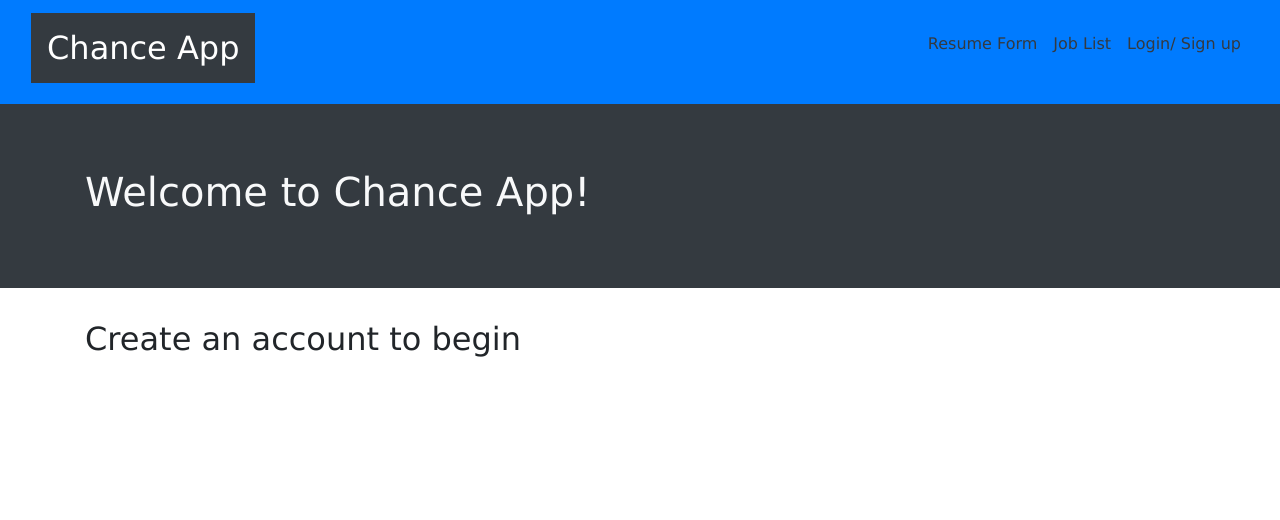
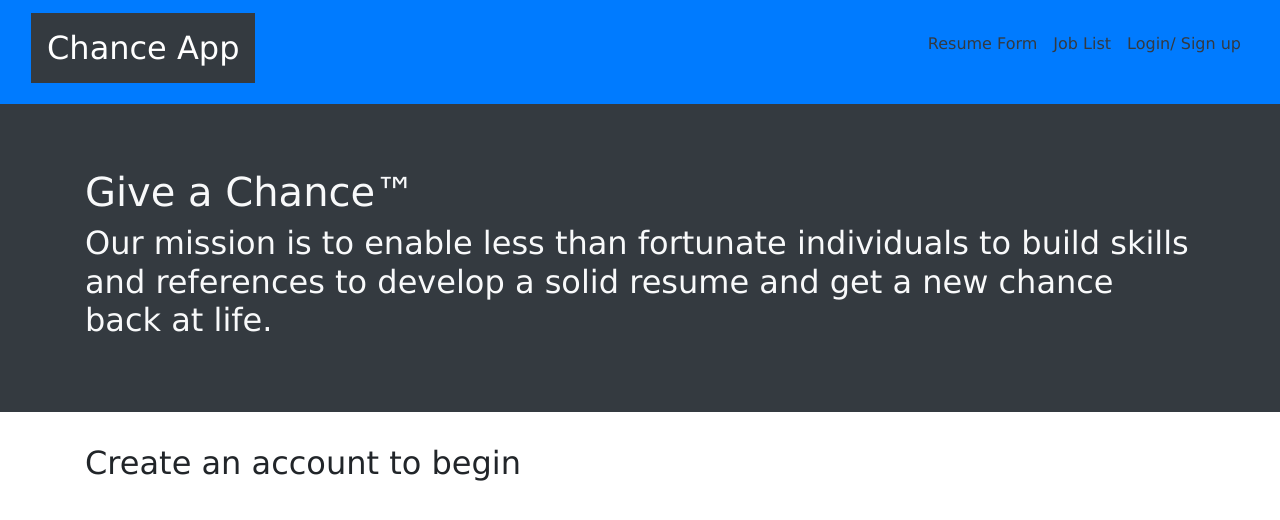
Before and after one commit to krysmit/chance-app, a React (Create React App) app in the folder client/: page / in a window 1280 px wide. Shown: the top 520 px of the page. Built offline with nearby package versions, Linux system fonts and the light colour scheme.

Commit message:
added h1/h2 mission statement

```diff
--- a/client/src/pages/SearchBooks.js
+++ b/client/src/pages/SearchBooks.js
@@ -90,8 +90,10 @@ const SearchBooks = () => {
     <>
       <Jumbotron fluid className='text-light bg-dark'>
         <Container>
-          <h1>Welcome to Chance App!</h1>
-          {/* <Form onSubmit={handleFormSubmit}>
+          <h1>Give a Chance™</h1>
+          <h2>Our mission is to enable less than fortunate individuals to build skills and references
+            to develop a solid resume and get a new chance back at life. </h2>
+          { /* <Form onSubmit={handleFormSubmit}>
             <Form.Row>
               <Col xs={12} md={8}>
                 <Form.Control
@@ -100,7 +102,7 @@ const SearchBooks = () => {
                   onChange={(e) => setSearchInput(e.target.value)}
                   type='text'
                   size='lg'
-                  placeholder='Search for a book'
+                  placeholder='Search for an opportunity...'
                 />
               </Col>
               <Col xs={12} md={4}>
@@ -109,7 +111,7 @@ const SearchBooks = () => {
                 </Button>
               </Col>
             </Form.Row>
-          </Form> */}
+          </Form> */ }
         </Container>
       </Jumbotron>
 
```
Also changed, not shown: 2 other files (tests, documents, lock files or other folders).
